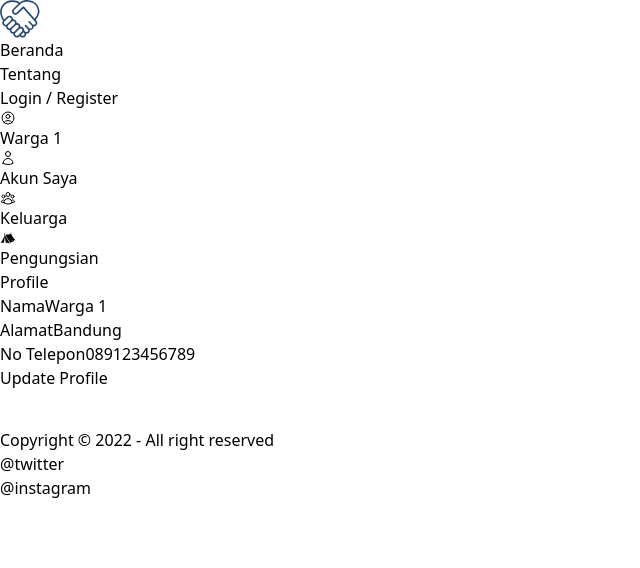
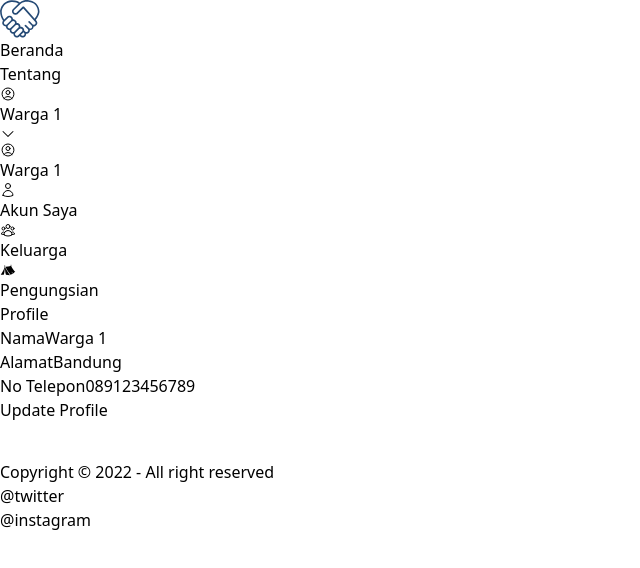
Before and after one commit to RevDonz/fe-sipenca, a Next.js app: page /dashboard in a window 1280 px wide. Shown: the top 568 px of the page, without its empty margins (0-640 px from the left). Built offline with nearby package versions, Linux system fonts and the light colour scheme.

Commit message:
change button login to profile on navbar

```diff
--- a/src/components/Navbar.jsx
+++ b/src/components/Navbar.jsx
@@ -1,10 +1,15 @@
 import Image from 'next/image';
 import Link from 'next/link';
-import React from 'react';
+import { useRouter } from 'next/router';
+import React, { useState } from 'react';
+import { HiChevronDown, HiOutlineUserCircle } from 'react-icons/hi2';
 import useWindowScroll from '../lib/useWindowScroll';
 
 const Navbar = () => {
   const scrollPos = useWindowScroll();
+  const router = useRouter();
+  const urlName = router.pathname;
+  const [show, setShow] = useState(false);
 
   return (
     <div className='w-full fixed top-0 z-50'>
@@ -29,6 +34,66 @@ const Navbar = () => {
             <div className='rounded-md px-3 py-2 text-[#254A75] transition hover:bg-[#254A75] hover:text-white'>
               Tentang
             </div>
+            {urlName == '/dashboard' ||
+            urlName == '/dashboard/keluarga' ||
+            urlName == '/dashboard/pengungsian' ? (
+              <div class='relative'>
+                <button
+                  class='flex items-center rounded border border-[#254A75] px-3 py-2 gap-1 text-[#254A75] hover:bg-gray-100 focus:outline-none'
+                  onClick={() => setShow(!show)}
+                >
+                  <HiOutlineUserCircle className='h-6 w-6' />
+                  <span class='text-sm font-medium'>Warga 1</span>
+                  <HiChevronDown className='stroke-2 translate-y-[1.5px]' />
+                </button>
+
+                {show ? (
+                  <div
+                    class='absolute right-0 z-10 mt-4 w-56 origin-top-right rounded-md border border-gray-100 bg-white shadow-lg'
+                    role='menu'
+                  >
+                    <div class='p-2'>
+                      <Link href={'/dashboard'}>
+                        <div
+                          href='#'
+                          class='block rounded-lg px-4 py-2 text-sm text-gray-500 hover:bg-gray-50 hover:text-gray-700'
+                        >
+                          Akun Saya
+                        </div>
+                      </Link>
+
+                      <Link href={'/dashboard/keluarga'}>
+                        <div
+                          href='#'
+                          class='block rounded-lg px-4 py-2 text-sm text-gray-500 hover:bg-gray-50 hover:text-gray-700'
+                        >
+                          Keluarga
+                        </div>
+                      </Link>
+                      <Link href={'/dashboard/keluarga'}>
+                        <div
+                          href='#'
+                          class='block rounded-lg px-4 py-2 text-sm text-gray-500 hover:bg-gray-50 hover:text-gray-700'
+                        >
+                          Pengungsian
+                        </div>
+                      </Link>
+
+                      <Link href={'/'}>
+                        <button
+                          type='submit'
+                          class='flex w-full items-center gap-2 rounded-lg px-4 py-2 text-sm text-red-700 hover:bg-red-50'
+                        >
+                          Logout
+                        </button>
+                      </Link>
+                    </div>
+                  </div>
+                ) : (
+                  ''
+                )}
+              </div>
+            ) : (
               <Link href={'/login'}>
                 <button
                   href='404.html'
@@ -37,6 +102,7 @@ const Navbar = () => {
                   Login / Register
                 </button>
               </Link>
+            )}
           </div>
         </div>
       </div>
--- a/src/components/Sidebar.jsx
+++ b/src/components/Sidebar.jsx
@@ -23,7 +23,7 @@ const Sidebar = () => {
           <div
             className={`p-3 rounded-md flex items-center gap-3 ${
               urlName == '/dashboard'
-                ? 'bg-[#307DD1] text-white'
+                ? 'bg-[#254A75] text-white'
                 : 'hover:bg-gray-100 text-[#254A75] '
             }`}
           >
@@ -35,7 +35,7 @@ const Sidebar = () => {
           <div
             className={`p-3 rounded-md flex items-center gap-3 ${
               urlName == '/dashboard/keluarga'
-                ? 'bg-[#307DD1] text-white'
+                ? 'bg-[#254A75] text-white'
                 : 'hover:bg-gray-100 text-[#254A75]'
             }`}
           >
@@ -47,7 +47,7 @@ const Sidebar = () => {
           <div
             className={`p-3 rounded-md flex items-center gap-3 ${
               urlName == '/dashboard/pengungsian'
-                ? 'bg-[#307DD1] text-white'
+                ? 'bg-[#254A75] text-white'
                 : 'hover:bg-gray-100 text-[#254A75]'
             }`}
           >
--- a/src/pages/dashboard/index.jsx
+++ b/src/pages/dashboard/index.jsx
@@ -14,7 +14,7 @@ const Dashboard = () => {
               type='text'
               id='nama'
               value={'Warga 1'}
-              className='px-3 py-2 border rounded-md focus:outline-none focus:ring-[#307DD1] focus:ring-1 bg-gray-50 text-[#307DD1] font-medium'
+              className='px-3 py-2 border rounded-md focus:outline-none focus:ring-[#307DD1] focus:ring-1 bg-gray-50 text-[#254A75] font-medium'
             />
           </div>
           <div className='flex flex-col gap-3'>
@@ -25,7 +25,7 @@ const Dashboard = () => {
               type='text'
               id='alamat'
               value={'Bandung'}
-              className='px-3 py-2 border rounded-md focus:outline-none focus:ring-[#307DD1] focus:ring-1 bg-gray-50 text-[#307DD1] font-medium'
+              className='px-3 py-2 border rounded-md focus:outline-none focus:ring-[#307DD1] focus:ring-1 bg-gray-50 text-[#254A75] font-medium'
             />
           </div>
           <div className='flex flex-col gap-3'>
@@ -36,14 +36,13 @@ const Dashboard = () => {
               type='text'
               id='notelp'
               value={'089123456789'}
-              className='px-3 py-2 border rounded-md focus:outline-none focus:ring-[#307DD1] focus:ring-1 bg-gray-50 text-[#307DD1] font-medium'
+              className='px-3 py-2 border rounded-md focus:outline-none focus:ring-[#307DD1] focus:ring-1 bg-gray-50 text-[#254A75] font-medium'
             />
           </div>
         </div>
         <button className='px-3 py-2 rounded-md border border-[#307DD1] mt-5 hover:bg-[#307DD1] transition hover:text-white'>
           Update Profile
         </button>
-
       </div>
     </Layout>
   );
```
Lines whose indentation alone changed are shown as unchanged.
